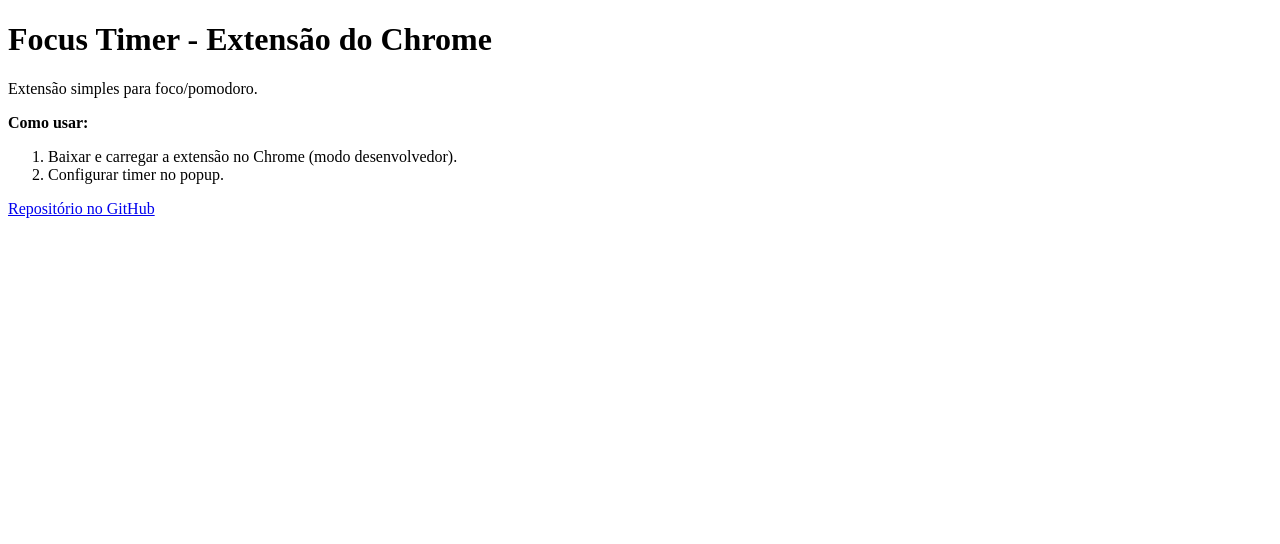
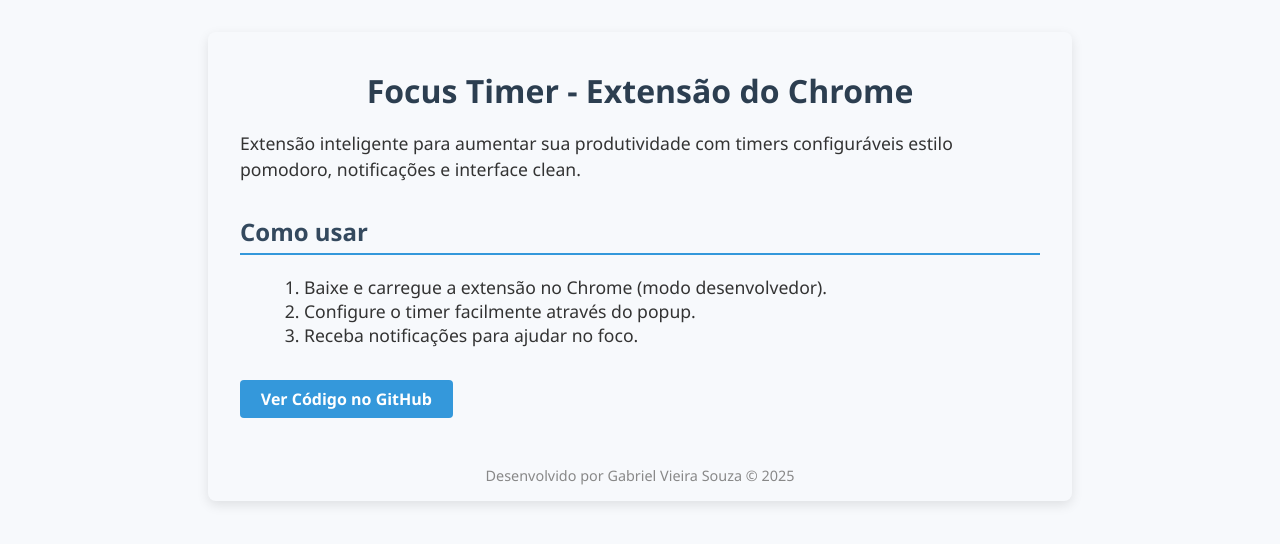
Before and after one commit to gabrielvieira05/bootcamp2-chrome-ext--gabrielvieira05-, a browser extension: page docs/index.html in a window 1280 px wide. Drawn offline with Linux system fonts and the light colour scheme.

Commit message:
Melhora layout da landing page do GitHub Pages

```diff
--- a/docs/index.html
+++ b/docs/index.html
@@ -1,17 +1,84 @@
 <!DOCTYPE html>
 <html lang="pt-BR">
 <head>
-<meta charset="UTF-8" />
-<title>Focus Timer - Extensão Chrome</title>
+  <meta charset="UTF-8" />
+  <meta name="viewport" content="width=device-width, initial-scale=1" />
+  <title>Focus Timer - Extensão Chrome</title>
+  <style>
+    body {
+      font-family: "Segoe UI", Tahoma, Geneva, Verdana, sans-serif;
+      background: #f7f9fc;
+      color: #333;
+      max-width: 800px;
+      margin: 2rem auto;
+      padding: 1rem 2rem;
+      box-shadow: 0 4px 12px rgba(0,0,0,0.1);
+      border-radius: 8px;
+    }
+    h1 {
+      color: #2c3e50;
+      text-align: center;
+      margin-bottom: 0.2rem;
+    }
+    h2 {
+      color: #34495e;
+      margin-top: 2rem;
+      border-bottom: 2px solid #3498db;
+      padding-bottom: 0.3rem;
+    }
+    p {
+      line-height: 1.5;
+      font-size: 1.1rem;
+    }
+    ol {
+      margin-left: 1.5rem;
+      font-size: 1.1rem;
+    }
+    a {
+      color: #3498db;
+      text-decoration: none;
+      font-weight: bold;
+    }
+    a:hover {
+      text-decoration: underline;
+    }
+    footer {
+      margin-top: 3rem;
+      font-size: 0.9rem;
+      color: #888;
+      text-align: center;
+    }
+    .button {
+      display: inline-block;
+      margin-top: 1rem;
+      padding: 0.5rem 1.3rem;
+      background-color: #3498db;
+      color: white;
+      border-radius: 4px;
+      text-decoration: none;
+      font-weight: 600;
+      transition: background-color 0.3s ease;
+    }
+    .button:hover {
+      background-color: #2980b9;
+    }
+  </style>
 </head>
 <body>
   <h1>Focus Timer - Extensão do Chrome</h1>
-  <p>Extensão simples para foco/pomodoro.</p>
-  <p><strong>Como usar:</strong></p>
+  <p>Extensão inteligente para aumentar sua produtividade com timers configuráveis estilo pomodoro, notificações e interface clean.</p>
+
+  <h2>Como usar</h2>
   <ol>
-    <li>Baixar e carregar a extensão no Chrome (modo desenvolvedor).</li>
-    <li>Configurar timer no popup.</li>
+    <li>Baixe e carregue a extensão no Chrome (modo desenvolvedor).</li>
+    <li>Configure o timer facilmente através do popup.</li>
+    <li>Receba notificações para ajudar no foco.</li>
   </ol>
-  <p><a href="https://github.com/gabrielvieira05/bootcamp2-chrome-ext--gabrielvieira05-">Repositório no GitHub</a></p>
+
+  <a href="https://github.com/gabrielvieira05/bootcamp2-chrome-ext--gabrielvieira05-" target="_blank" class="button">Ver Código no GitHub</a>
+
+  <footer>
+    Desenvolvido por Gabriel Vieira Souza &copy; 2025
+  </footer>
 </body>
 </html>
```
